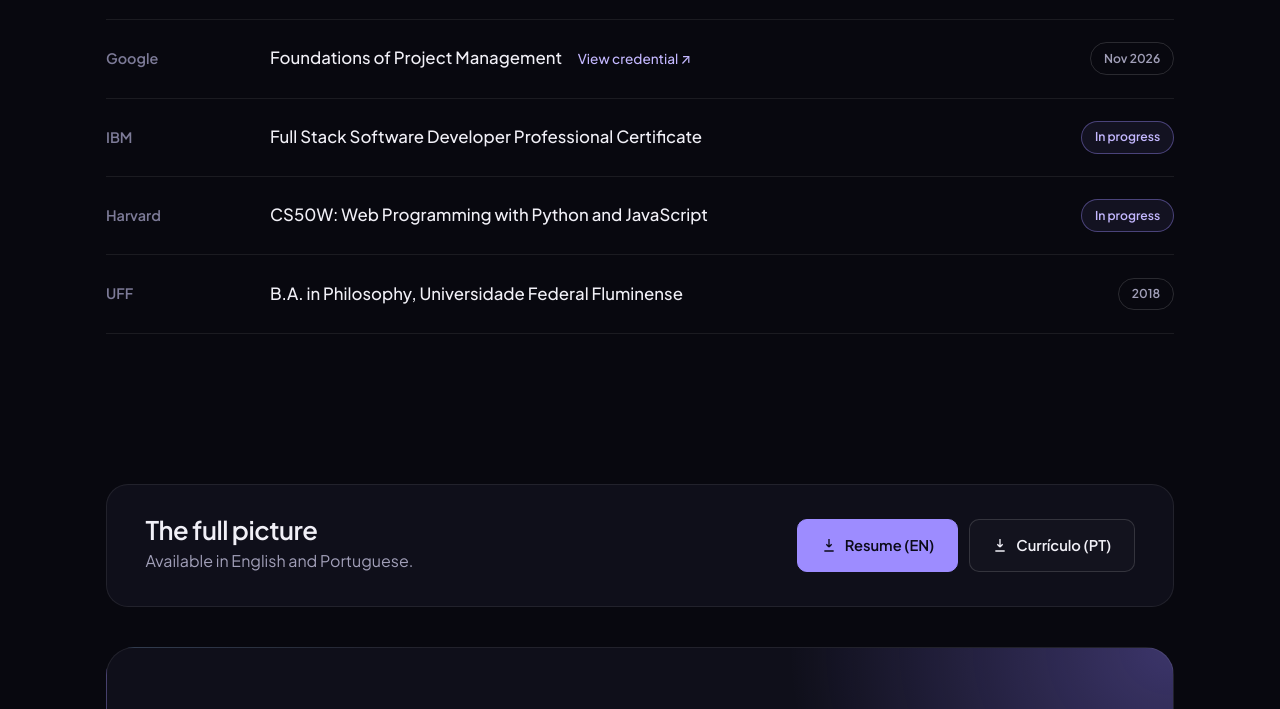
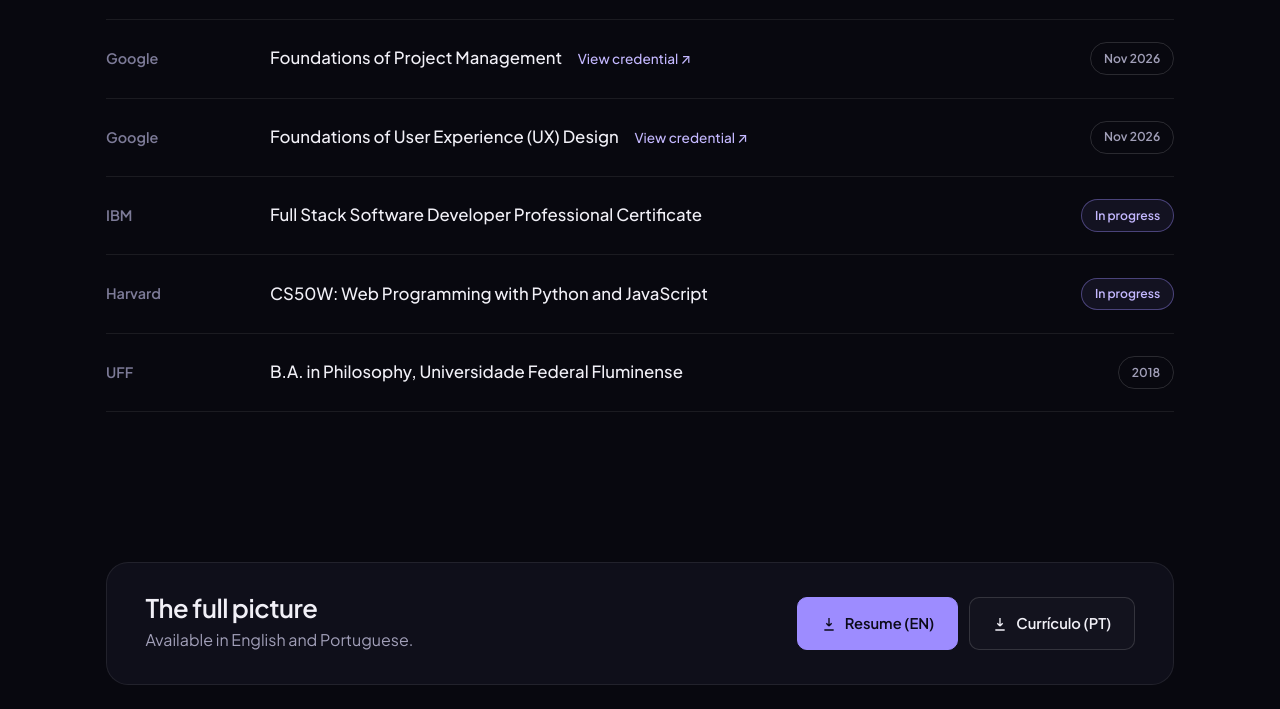
Before and after one commit to Mariwlima/Mariwlima.github.io, a plain HTML site: page index.html in a window 1280 px wide. Shown: the part 4095-4804 px from the top of the page. Drawn offline with Linux system fonts and the light colour scheme.

Commit message:
Add Google UX Design certificate to site and resumes

```diff
--- a/index.html
+++ b/index.html
@@ -530,6 +530,7 @@
       <div class="creds reveal">
         <div class="cr"><span class="org">Harvard</span><span class="t">CS50x: Introduction to Computer Science</span><span class="badge ok" data-en="Certified" data-pt="Certificado">Certified</span></div>
         <div class="cr"><span class="org">Google</span><span class="t">Foundations of Project Management <a href="https://www.coursera.org/account/accomplishments/records/3AY19ZIV2R3K" target="_blank" rel="noopener" data-en="View credential ↗" data-pt="Ver credencial ↗">View credential ↗</a></span><span class="badge">Nov 2026</span></div>
+        <div class="cr"><span class="org">Google</span><span class="t">Foundations of User Experience (UX) Design <a href="https://www.coursera.org/account/accomplishments/verify/TVV6C9I3AVVW" target="_blank" rel="noopener" data-en="View credential ↗" data-pt="Ver credencial ↗">View credential ↗</a></span><span class="badge">Nov 2026</span></div>
         <div class="cr"><span class="org">IBM</span><span class="t">Full Stack Software Developer Professional Certificate</span><span class="badge prog" data-en="In progress" data-pt="Em andamento">In progress</span></div>
         <div class="cr"><span class="org">Harvard</span><span class="t">CS50W: Web Programming with Python and JavaScript</span><span class="badge prog" data-en="In progress" data-pt="Em andamento">In progress</span></div>
         <div class="cr"><span class="org">UFF</span><span class="t" data-en="B.A. in Philosophy, Universidade Federal Fluminense" data-pt="Bacharelado em Filosofia, Universidade Federal Fluminense">B.A. in Philosophy, Universidade Federal Fluminense</span><span class="badge">2018</span></div>
```
Also changed, not shown: 2 other files.
